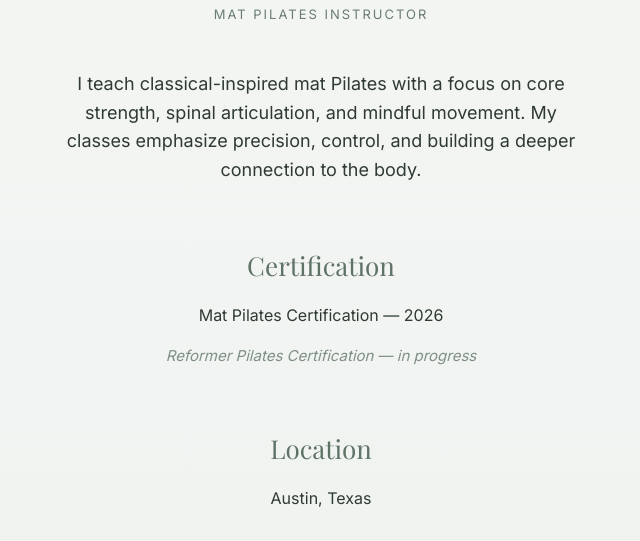
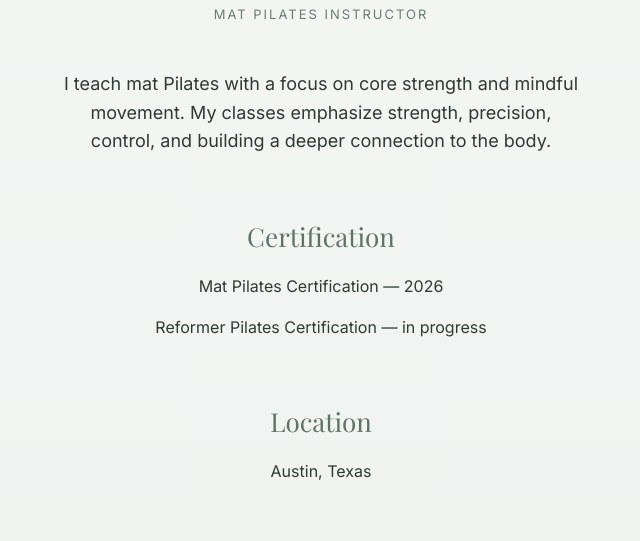
Before and after one commit to kvoorhies/kvpilates-site, a plain HTML site: page index.html in a window 1280 px wide. Shown: the part 203-744 px from the top of the page, without its empty margins (319-959 px from the left). Drawn offline with nearby package versions, Linux system fonts and the light colour scheme.

Commit message:
Update index.html

```diff
--- a/index.html
+++ b/index.html
@@ -94,17 +94,14 @@ color:#8c9a90;
 <div class="subtitle">Mat Pilates Instructor</div>
 
 <div class="bio">
-I teach classical-inspired mat Pilates with a focus on core strength,
-spinal articulation, and mindful movement. My classes emphasize
-precision, control, and building a deeper connection to the body.
+I teach mat Pilates with a focus on core strength and mindful movement. My classes emphasize
+strength, precision, control, and building a deeper connection to the body.
 </div>
 
 <div class="section">
 <h2>Certification</h2>
 <p>Mat Pilates Certification — 2026</p>
-<p style="font-size:15px; color:#7f8f85; margin-top:8px; font-style:italic;">
-Reformer Pilates Certification — in progress
-</p>
+<p>Reformer Pilates Certification — in progress</p>
 </div>
 
 <div class="section">
```
